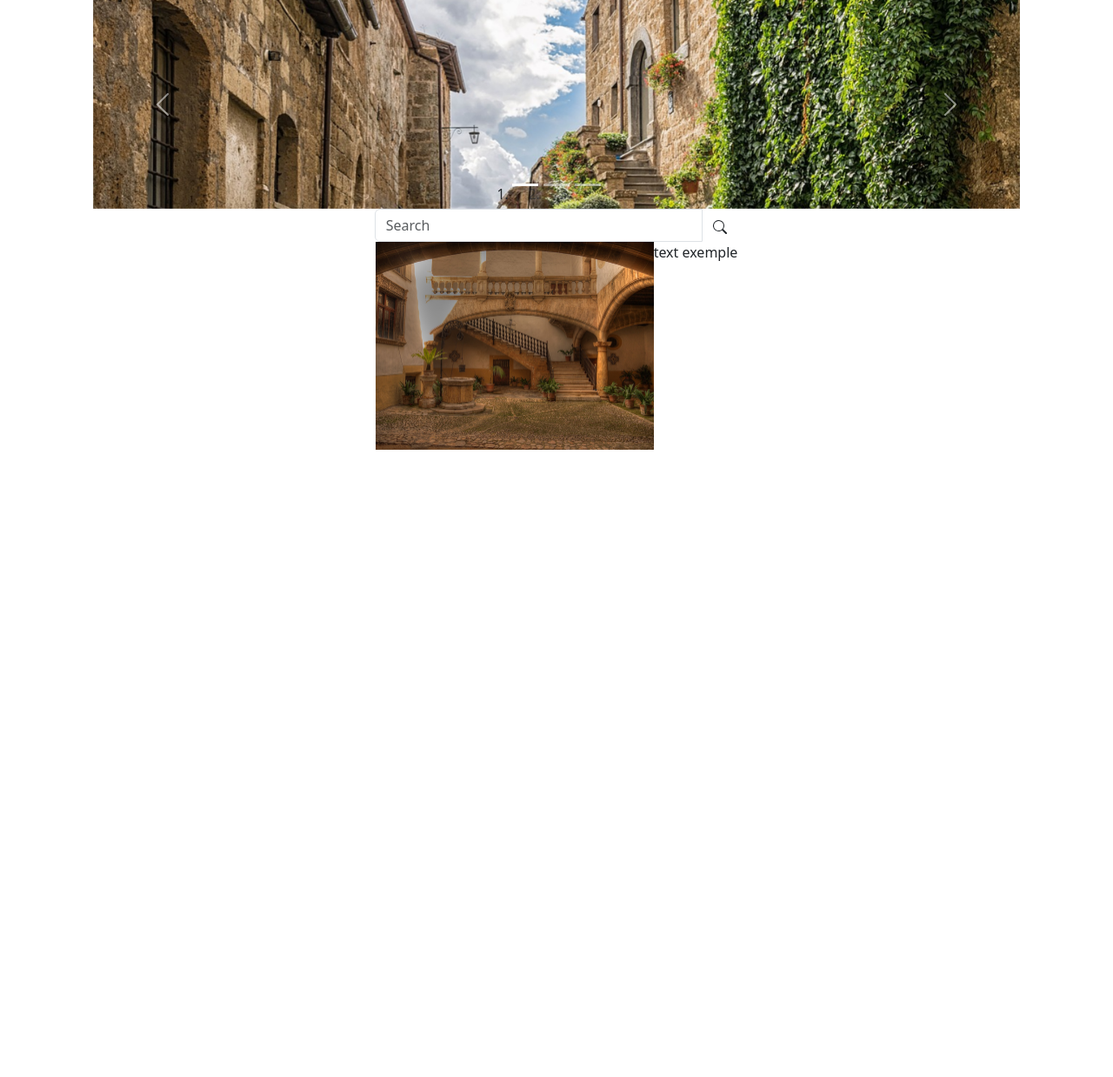
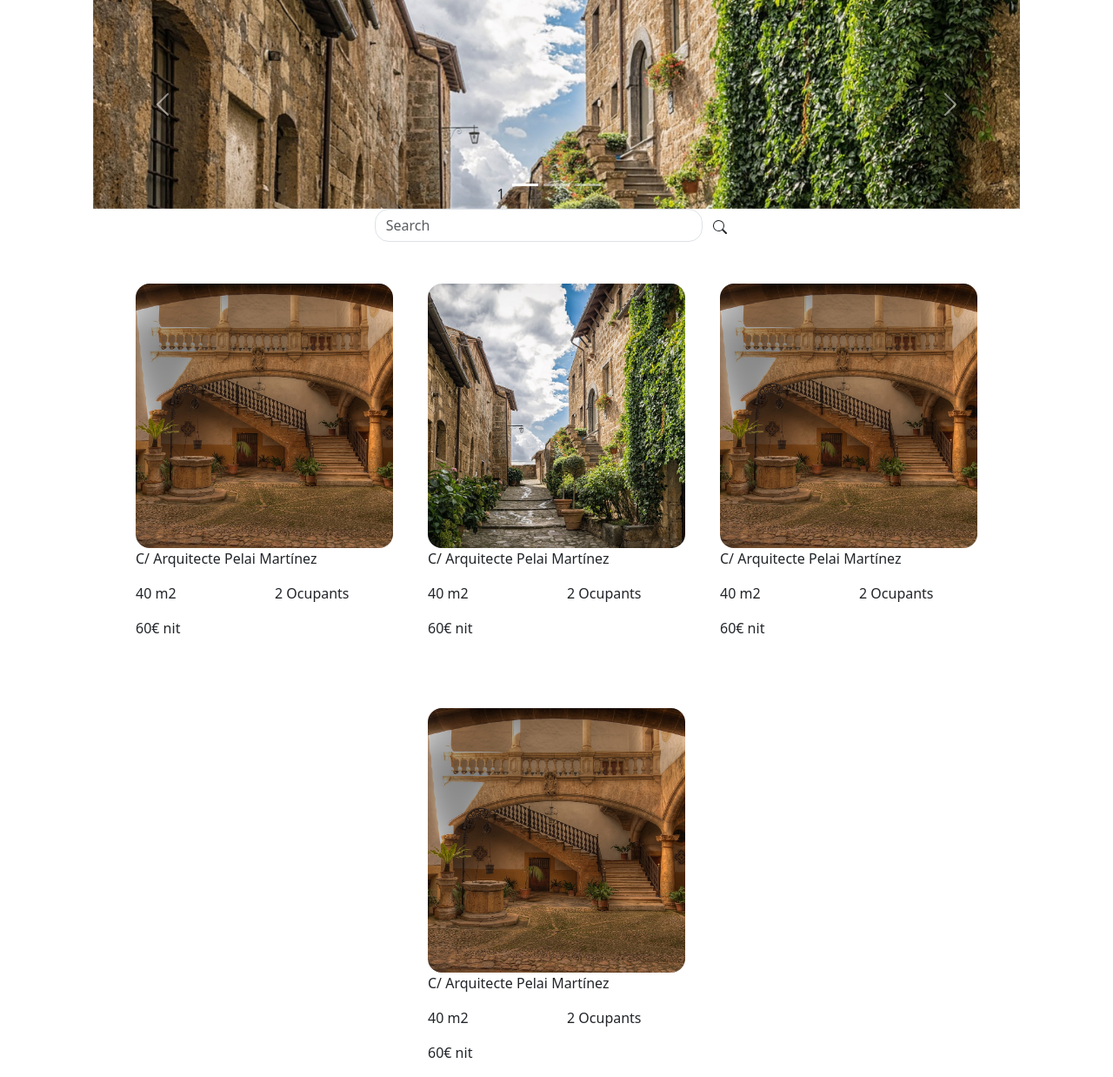
Before and after one commit to vgonzalezguzman/Projecte2, a PHP site: page / in a window 1280 px wide. Shown: the whole page at 87% size. Before the commit the page ends 517 px from the top, so only its background shows below. Run offline with PHP 8.4, Linux system fonts and the light colour scheme.

Commit message:
Modificacio HTML
Adició de format bàsic de la pàgina pensant en que pugui ser escalable via ID's i estructura general via bootstrap

```diff
--- a/index.html
+++ b/index.html
@@ -41,7 +41,7 @@
         <div class="col-xl-4 col-8">
             <form id="searchBar">
                 <div class="input-group">
-                  <input type="text" class="form-control" placeholder="Search">
+                    <input type="text" class="form-control rounded-4" placeholder="Search">
                     <div class="input-group-btn">
                         <button class="btn btn-default" type="submit">
                             <svg xmlns="http://www.w3.org/2000/svg" width="16" height="16" fill="currentColor" class="bi bi-search" viewBox="0 0 16 16">
@@ -53,19 +53,85 @@
               </form>
         </div>
     </div>
-    <div class="d-flex justify-content-center col-xl-12 col-12">
-        <div class="d-flex justify-content-center">
-            <div class="col-10 col-xl-3 h-100 d-block">
-                <img src="./images/palma-596178_1280.jpg" class="w-100 d-block" alt="Third slide">
+
+    <div id="mostraCases" class="ms-0 d-flex align-items-center flex-column row row-cols-2 flex-lg-row grid gap-3 justify-content-center col-12">
+        <div class="d-flex col-10 mt-5 col-xl-3 flex-column">
+            <div class="portadaCasa">
+                <img src="./images/palma-596178_1280.jpg" class="rounded-4 w-100 d-block">
             </div>
-            <div class="d-block">
-                <p>
-                    text exemple
+            <div class="d-flex row row-cols-2">
+                <p id="localitzacio" class="col-12">
+                    C/ Arquitecte Pelai Martínez
+                </p>
+                <p id="superficie" class="col-6">
+                    40 m2
+                </p>
+                <p id="Ocupants" class="col-6">
+                    2 Ocupants
+                </p>
+                <p id="preu" class="col-12">
+                    60€ nit
+                </p>
+            </div>
+        </div>
+        <div class="d-flex col-10 mt-5 col-xl-3 flex-column">
+            <div class="portadaCasa">
+                <img src="./images/alley-1690053_1280.jpg" class="rounded-4 w-100 d-block">
+            </div>
+            <div class="d-flex row row-cols-2">
+                <p id="localitzacio" class="col-12">
+                    C/ Arquitecte Pelai Martínez
+                </p>
+                <p id="superficie" class="col-6">
+                    40 m2
+                </p>
+                <p id="Ocupants" class="col-6">
+                    2 Ocupants
+                </p>
+                <p id="preu" class="col-12">
+                    60€ nit
+                </p>
+            </div>
+        </div>
+        <div class="d-flex col-10 mt-5 col-xl-3 flex-column">
+            <div class="portadaCasa">
+                <img src="./images/palma-596178_1280.jpg" class="rounded-4 w-100 d-block">
+            </div>
+            <div class="d-flex row row-cols-2">
+                <p id="localitzacio" class="col-12">
+                    C/ Arquitecte Pelai Martínez
+                </p>
+                <p id="superficie" class="col-6">
+                    40 m2
+                </p>
+                <p id="Ocupants" class="col-6">
+                    2 Ocupants
+                </p>
+                <p id="preu" class="col-12">
+                    60€ nit
+                </p>
+            </div>
+        </div>
+        <div class="d-flex col-10 mt-5 col-xl-3 flex-column">
+            <div class="portadaCasa">
+                <img src="./images/palma-596178_1280.jpg" class="rounded-4 w-100 d-block">
+            </div>
+            <div class="d-flex row row-cols-2">
+                <p id="localitzacio" class="col-12">
+                    C/ Arquitecte Pelai Martínez
+                </p>
+                <p id="superficie" class="col-6">
+                    40 m2
+                </p>
+                <p id="Ocupants" class="col-6">
+                    2 Ocupants
+                </p>
+                <p id="preu" class="col-12">
+                    60€ nit
                 </p>
             </div>
         </div>
     </div>
-
     <script src="https://cdn.jsdelivr.net/npm/bootstrap@5.3.2/dist/js/bootstrap.bundle.min.js" integrity="sha384-C6RzsynM9kWDrMNeT87bh95OGNyZPhcTNXj1NW7RuBCsyN/o0jlpcV8Qyq46cDfL" crossorigin="anonymous"></script>
 </body>
 </html>
--- a/style.css
+++ b/style.css
@@ -4,3 +4,9 @@
     height: 30vh;
     overflow: hidden;
 }
+#mostraCases .portadaCasa img {
+    object-fit: cover;
+    object-position: center;
+    height: 38vh;
+    overflow: hidden;
+}
```
Lines whose indentation alone changed are shown as unchanged.
